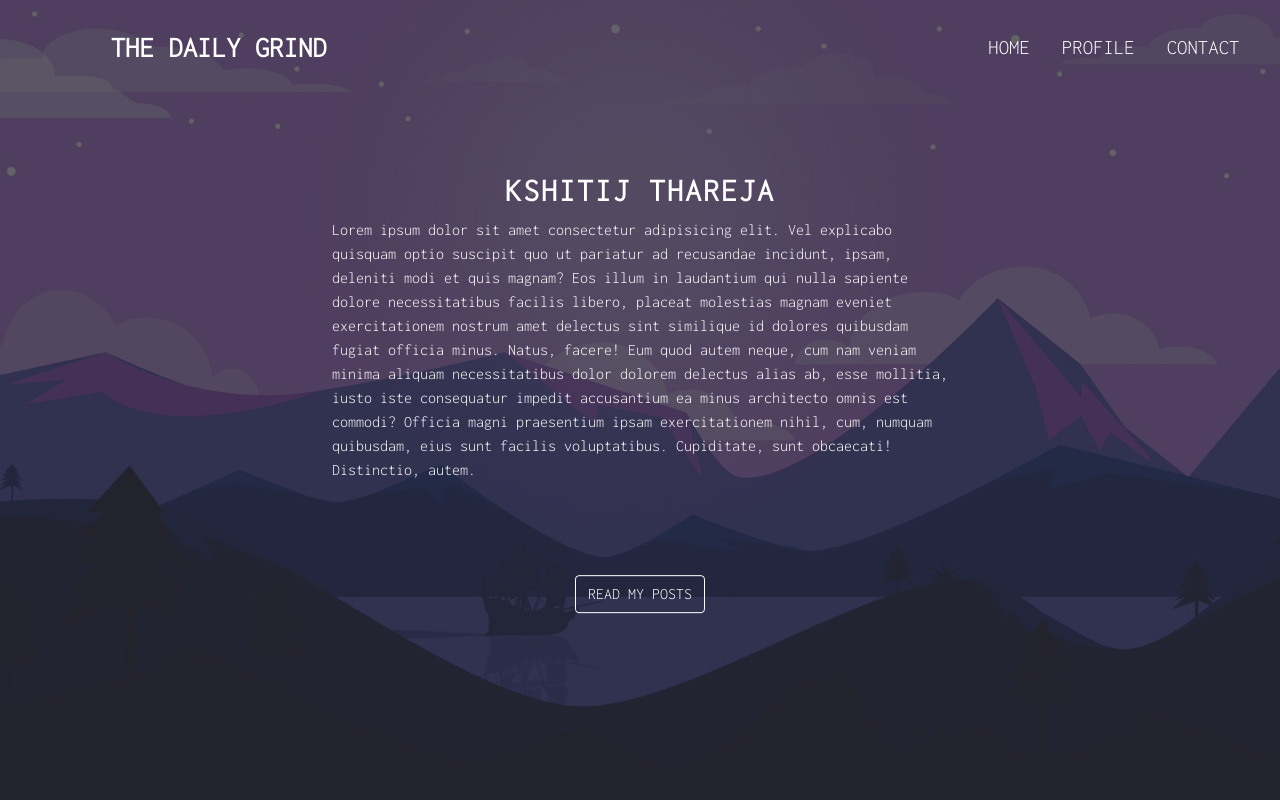
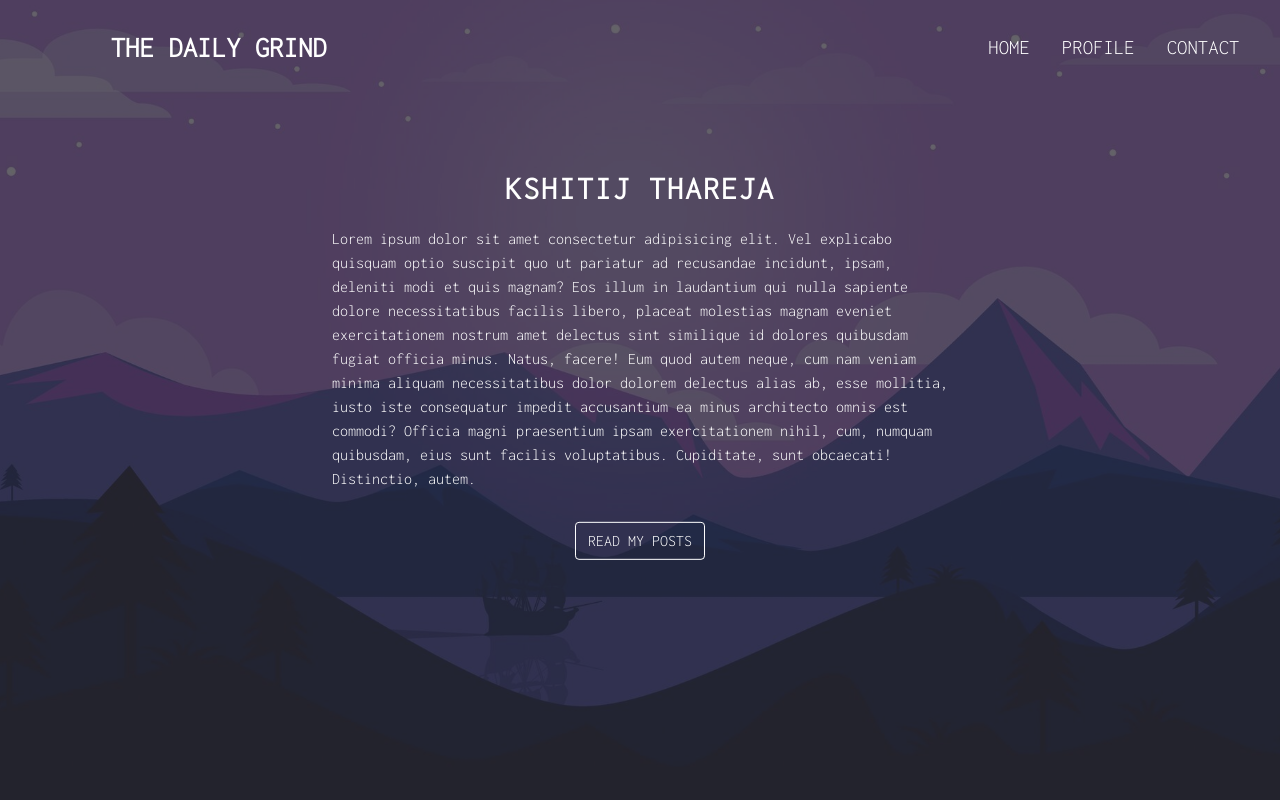
Before and after one commit to KshitijThareja/django-blogsite, a Django app: page /homepage/ in a window 1280 px wide. Run offline with Django 4.2, Linux system fonts and the light colour scheme.

Commit message:
Modify homepage

```diff
--- a/blog/static/css/index.css
+++ b/blog/static/css/index.css
@@ -33,21 +33,21 @@ body{
     transform: translateY(-35%);
 }
 .banner .info h1{
-
+    margin-bottom: 3%;
     font-size: 2em;
     font-weight: 650;
     color: white;
     letter-spacing: 2px;
 }
 .banner .info p{
-    margin-top: 10%;
+    margin-top: 5%;
     color: white;
     letter-spacing: 2px;
     font-weight: 600;
 }
 .banner .info a{
     margin-left: 50%;
-    margin-top: 5%;
+
     transform: translateX(-50%);
     color: #fff;
     border-color: #fff;
```
